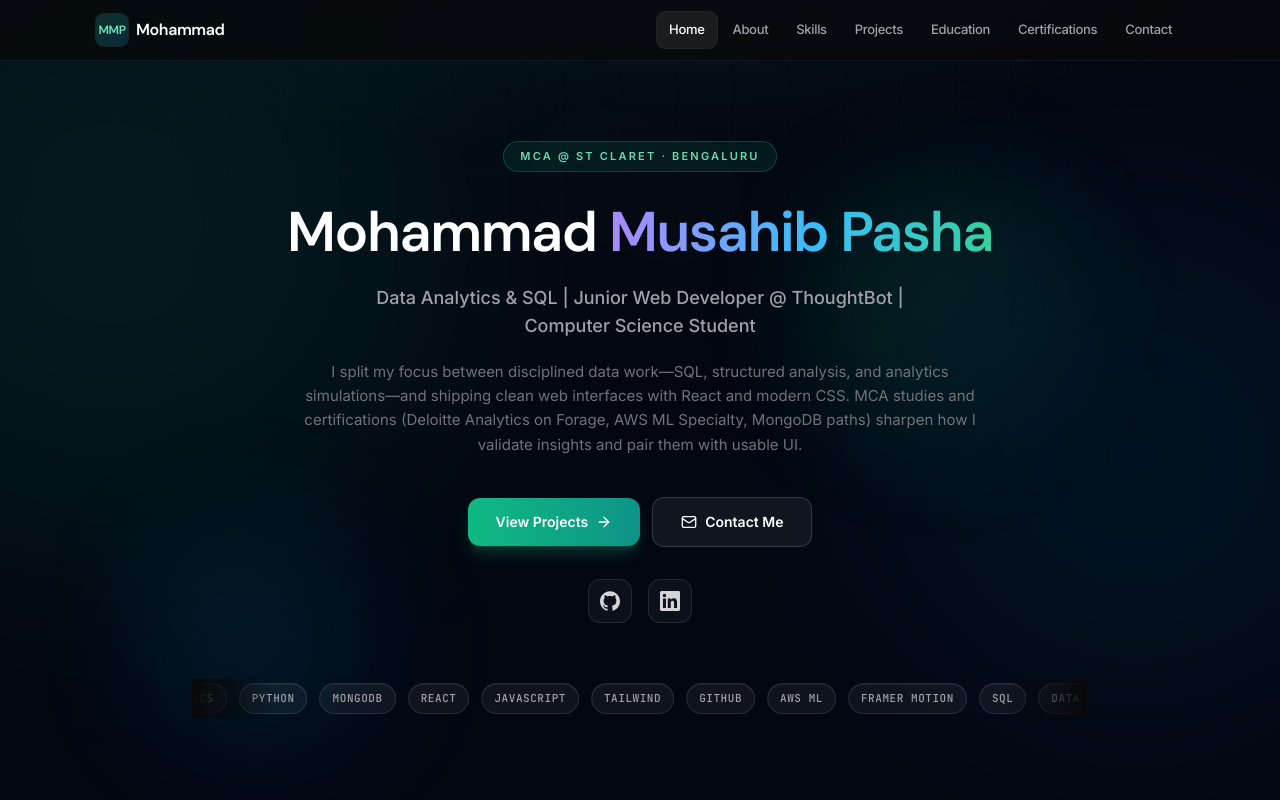
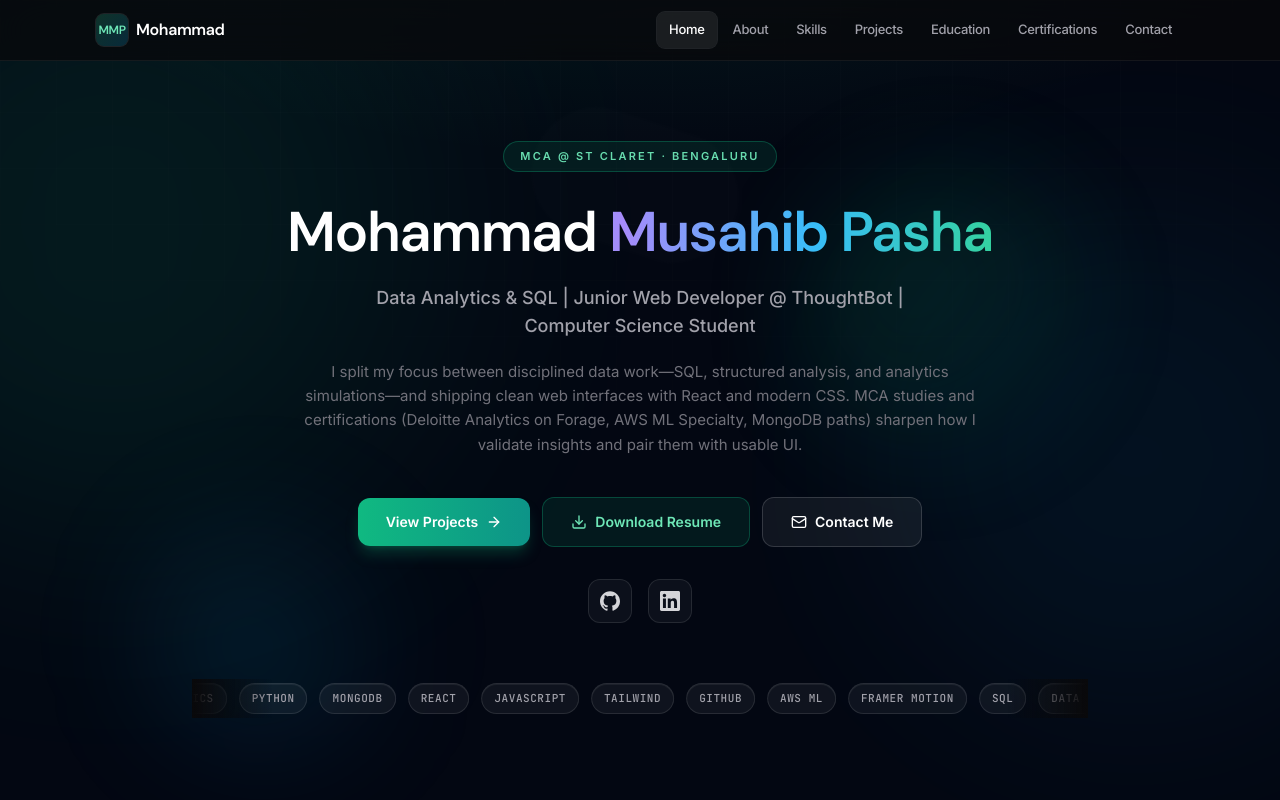
Before and after one commit to musahibpasha/portfolio, a React (Vite) app: page / in a window 1280 px wide. Shown: the top 800 px of the page. Built offline with nearby package versions, Linux system fonts and the light colour scheme.

Commit message:
download resume added

```diff
--- a/src/components/sections/Hero.tsx
+++ b/src/components/sections/Hero.tsx
@@ -1,5 +1,5 @@
 import { motion } from 'framer-motion'
-import { ArrowRight, Mail } from 'lucide-react'
+import { ArrowRight, Download, Mail } from 'lucide-react'
 import { BadgeMarquee } from '../effects/BadgeMarquee'
 import { IconGithub, IconLinkedin } from '../icons/Social'
 import { site } from '../../config/site'
@@ -85,6 +85,16 @@ export function Hero() {
               <ArrowRight className="h-4 w-4" />
             </motion.a>
             <motion.a
+              href="/Mohammad_Musahib_Pasha (5)-4.pdf"
+              download
+              className="inline-flex items-center gap-2 rounded-xl border border-emerald-500/30 bg-emerald-500/10 px-7 py-3.5 text-sm font-semibold text-emerald-300 transition hover:border-emerald-500/60 hover:bg-emerald-500/20"
+              whileHover={{ scale: 1.02, y: -1 }}
+              whileTap={{ scale: 0.98 }}
+            >
+              <Download className="h-4 w-4" />
+              Download Resume
+            </motion.a>
+            <motion.a
               href="#contact"
               className="inline-flex items-center gap-2 rounded-xl border border-white/15 bg-white/[0.06] px-7 py-3.5 text-sm font-semibold text-white backdrop-blur-md transition hover:border-white/25 hover:bg-white/[0.09]"
               whileHover={{ scale: 1.02, y: -1 }}
```
Also changed, not shown: 1 other file (tests, documents, lock files or other folders).
